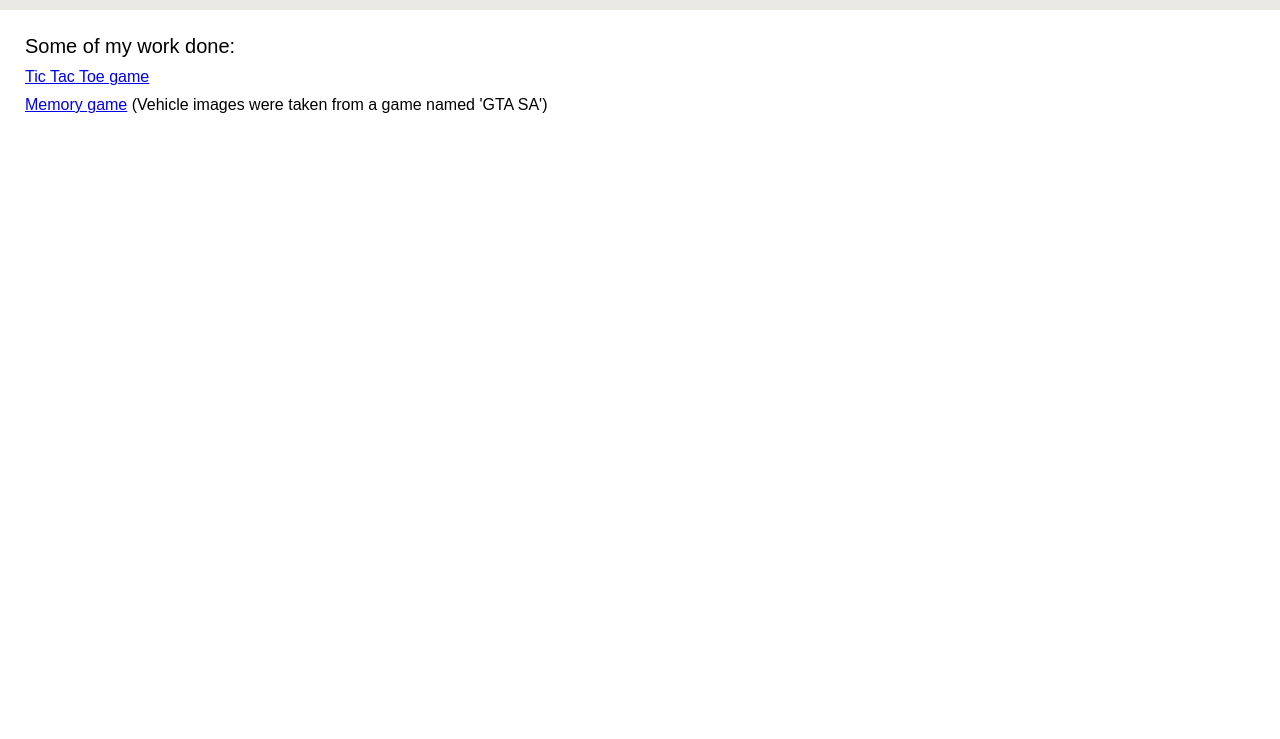
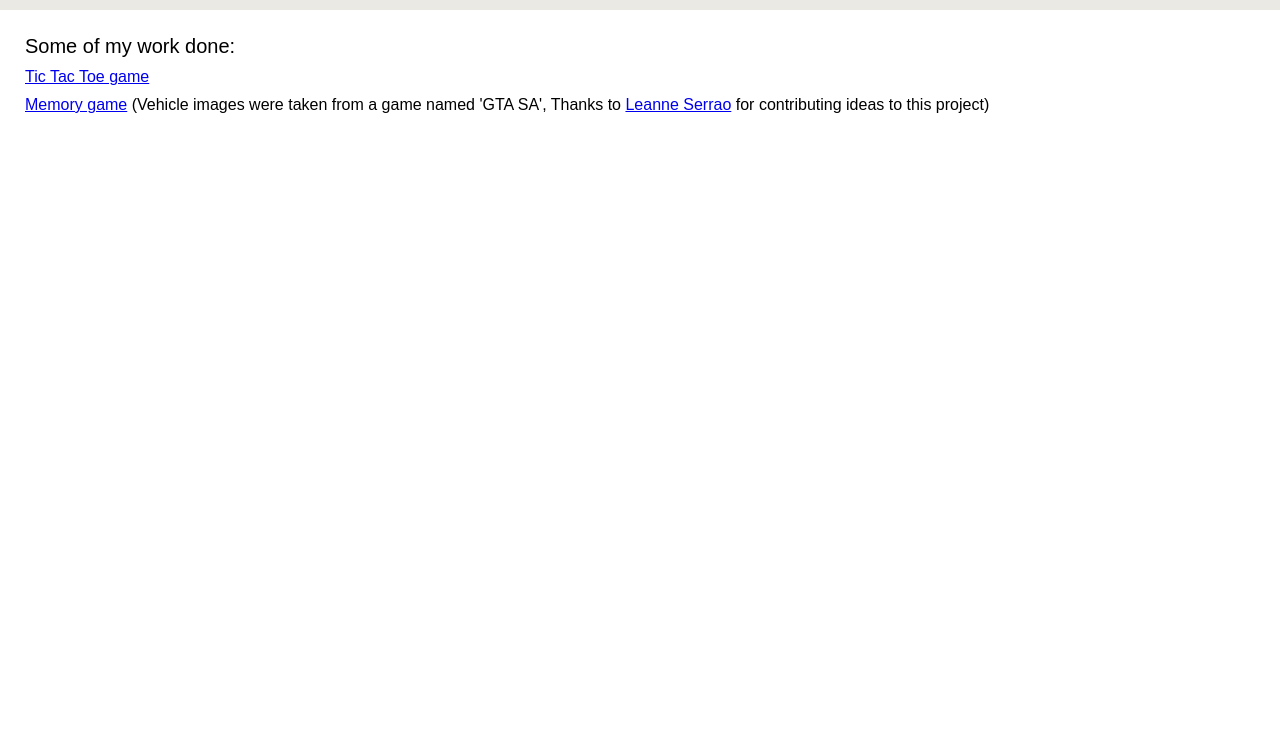
Before and after one commit to darky03/darky03.github.io, a plain HTML site: page index.html in a window 1280 px wide. Shown: the part 61-800 px from the top of the page. Drawn offline with Linux system fonts and the light colour scheme.

Commit message:
Added appropriate credits for ideas

```diff
--- a/index.html
+++ b/index.html
@@ -17,7 +17,7 @@
 					<a href="./tictactoe.html">Tic Tac Toe game</a>
 				</li>
 				<li>
-					<a href="./memorygame.html">Memory game</a> (Vehicle images were taken from a game named 'GTA SA')
+					<a href="./memorygame.html">Memory game</a> (Vehicle images were taken from a game named 'GTA SA', Thanks to <a href='https://github.com/leanneserrao'>Leanne Serrao</a> for contributing ideas to this project)
 				</li>
 				<!-- <li>
 					<a href="./tictactoe.html">Tic Tac Toe game</a>
```
